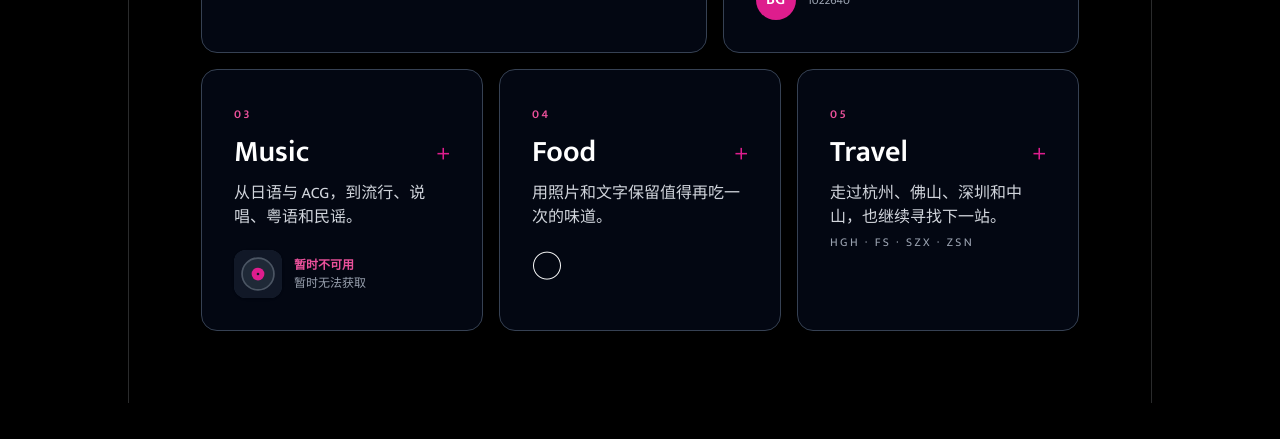
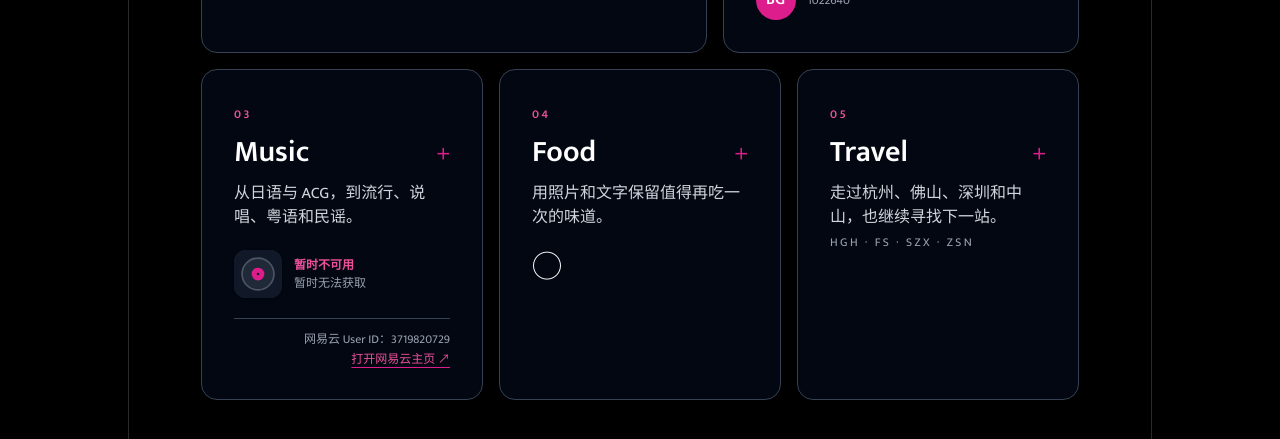
Before and after one commit to golden159/golden-blog, a Next.js app: page /hobby in a window 1280 px wide. Shown: the part 437-876 px from the top of the page. Before the commit the page ends 840 px from the top, so only its background shows below. Built offline with nearby package versions, Linux system fonts and the light colour scheme; no server answers.

Commit message:
refine: move music profile to summary card

```diff
--- a/app/hobby/components/hobby-card.tsx
+++ b/app/hobby/components/hobby-card.tsx
@@ -17,6 +17,7 @@ type HobbyCardProps = {
 	isOpen: boolean;
 	onToggle: () => void;
 	musicActivity?: NeteaseActivityResponse;
+	topFooter?: ReactNode;
 	children: ReactNode;
 };
 
@@ -60,6 +61,7 @@ export default function HobbyCard({
 	isOpen,
 	onToggle,
 	musicActivity,
+	topFooter,
 	children,
 }: HobbyCardProps) {
 	const prefersReducedMotion = useReducedMotion() === true;
@@ -110,6 +112,7 @@ export default function HobbyCard({
 					{category.summary}
 				</p>
 				<CategoryVisual id={category.id} musicActivity={musicActivity} />
+				{topFooter}
 			</div>
 
 			<AnimatePresence initial={false}>
--- a/app/hobby/components/hobby-grid.tsx
+++ b/app/hobby/components/hobby-grid.tsx
@@ -10,6 +10,7 @@ import GameDetails from './game-details';
 import HobbyCard from './hobby-card';
 import { useMusicActivity } from './music-activity';
 import MusicDetails from './music-details';
+import MusicProfileFooter from './music-profile-footer';
 import TravelDetails from './travel-details';
 
 function renderDetails(
@@ -55,6 +56,9 @@ export default function HobbyGrid() {
 						category={category}
 						isOpen={isOpen}
 						musicActivity={category.id === 'music' ? musicActivity : undefined}
+						topFooter={
+							category.id === 'music' ? <MusicProfileFooter /> : undefined
+						}
 						onToggle={() =>
 							setActiveCategory((current) =>
 								current === category.id ? null : category.id,
--- a/app/hobby/components/music-details.tsx
+++ b/app/hobby/components/music-details.tsx
@@ -6,7 +6,7 @@ import type {
 } from 'app/components/netease/types';
 import Image from 'next/image';
 import { useState } from 'react';
-import { musicGenres, musicProfile } from '../content';
+import { musicGenres } from '../content';
 import ListeningWeeklyRanking from './listening-weekly-ranking';
 import {
 	normalizeMusicActivity,
@@ -226,19 +226,6 @@ export default function MusicDetails({
 				</div>
 			</div>
 			<ListeningWeeklyRanking ranking={weeklyRanking ?? fetchedWeeklyRanking} />
-			<div className='relative mt-4 flex flex-wrap items-center justify-end gap-x-4 gap-y-2 border-t border-gray-200/80 pt-4 text-right dark:border-gray-700'>
-				<p className='text-sm text-gray-600 dark:text-gray-300'>
-					网易云 User ID：{musicProfile.userId}
-				</p>
-				<a
-					href={musicProfile.url}
-					target='_blank'
-					rel='noopener noreferrer'
-					className='text-sm text-primary-600 underline decoration-primary-500 underline-offset-4 outline-none focus-visible:ring-2 focus-visible:ring-primary-500 dark:text-primary-400'
-				>
-					打开网易云主页 ↗
-				</a>
-			</div>
 		</div>
 	);
 }
--- /dev/null
+++ b/app/hobby/components/music-profile-footer.tsx
@@ -0,0 +1,22 @@
+import { musicProfile } from '../content';
+
+export default function MusicProfileFooter() {
+	return (
+		<div
+			data-testid='music-profile-footer'
+			className='mt-5 flex flex-wrap items-center justify-end gap-x-4 gap-y-1 border-t border-gray-200/80 pt-3 text-right dark:border-gray-700'
+		>
+			<p className='text-xs text-gray-500 dark:text-gray-400'>
+				网易云 User ID：{musicProfile.userId}
+			</p>
+			<a
+				href={musicProfile.url}
+				target='_blank'
+				rel='noopener noreferrer'
+				className='text-xs text-primary-600 underline decoration-primary-500 underline-offset-4 outline-none focus-visible:ring-2 focus-visible:ring-primary-500 dark:text-primary-400'
+			>
+				打开网易云主页 ↗
+			</a>
+		</div>
+	);
+}
```
Also changed, not shown: 2 other files (tests, documents, lock files or other folders).
